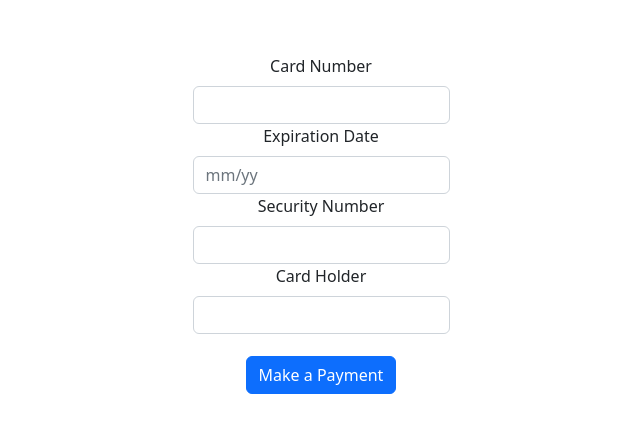
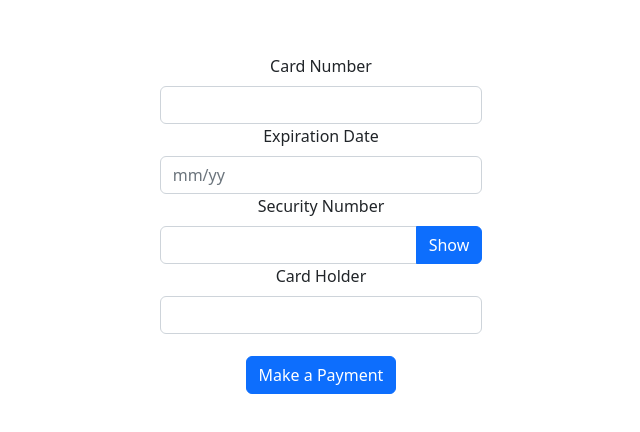
Before and after one commit to RodSoriano/pre-card, a React (Vite) app in the folder frontend-app/: page / in a window 1280 px wide. Shown: the part 176-608 px from the top of the page, without its empty margins (319-959 px from the left). Built offline with nearby package versions, Linux system fonts and the light colour scheme.

Commit message:
Add all the changes into refactoring branch

```diff
--- a/frontend-app/src/App.jsx
+++ b/frontend-app/src/App.jsx
@@ -1,6 +1,6 @@
 import './App.css'
 import 'bootstrap/dist/css/bootstrap.css';
-import PaymentForm from './components/PaymentForm';
+import PaymentForm from './components/CardPayment/PaymentForm';
 
 function App() {
   return (
--- /dev/null
+++ b/frontend-app/src/components/CardPayment/PaymentForm.jsx
@@ -0,0 +1,193 @@
+import './styles.css'
+import axios from 'axios'
+import { useState } from 'react'
+import FormInput from './resources/FormInput'
+import CustomInputGroup from './resources/CustomInputGroup'
+import CustomAlert from './resources/CustomAlert'
+import { colors, message } from './resources/alertOptions'
+import { colors as buttonColor, message as buttonMessage } from './resources/buttonOptions'
+import { Button, Col, Form, Row } from 'reactstrap'
+
+const PaymentForm = () => {
+  const [status, setStatus] = useState(false)
+  const [response, setResponse] = useState('')
+
+  const [cvv, setCvv] = useState('')
+  const [cvvLength, setCvvLength] = useState(3)
+  const [cvvIsVisible, setCvvIsVisible] = useState('password')
+  const [cardNumber, setCardNumber] = useState('')
+  const [expDate, setExpDate] = useState('')
+  const [cardHolder, setCardHolder] = useState('')
+
+  const localHost = 'http://www.localhost:8000'
+
+  const numbersOnly = (input) => {
+    const { value } = input.target
+    const inputValue = value.replace(/[^0-9]/g, '')
+
+    return inputValue
+  }
+
+  const charactersOnly = (input) => {
+    const { value } = input.target
+    const inputValue = value.replace(/[^a-z ]/gi, '')
+
+    return inputValue
+  }
+
+  const formatCardNumber = (e) => {
+    const inputValue = numbersOnly(e)
+
+    if (inputValue.length <= 19) {
+      setCardNumber(inputValue)
+    }
+  }
+
+  const formatExpDate = (e) => {
+    const inputValue = numbersOnly(e)
+
+    if (inputValue.length <= 2) {
+      setExpDate(inputValue)
+    } else if (inputValue.length <= 4) {
+      setExpDate(`${inputValue.slice(0, 2)}/${inputValue.slice(2)}`)
+    }
+  }
+
+  const formatCvvNumber = (e) => {
+    const inputValue = numbersOnly(e)
+    const cardFirstNumbers = cardNumber.slice(0, 2)
+
+    setCvv(inputValue)
+
+    switch (cardFirstNumbers) {
+      case '34':
+        setCvvLength(4)
+        break;
+      case '37':
+        setCvvLength(4)
+        break;
+      default:
+        setCvvLength(3)
+        break;
+    }
+  }
+
+  const makeVisible = () => {
+    switch (cvvIsVisible) {
+      case 'password':
+        setCvvIsVisible('text')
+        break;
+      default:
+        setCvvIsVisible('password')
+        break;
+    }
+  }
+
+  const buttonStatus = () => {
+    const isVisible = cvvIsVisible === 'password'
+
+    return {
+      color: isVisible ? buttonColor.primary : buttonColor.secondary,
+      message: isVisible ? buttonMessage.show : buttonMessage.hide
+    }
+  }
+
+  const formatCardHolder = (e) => {
+    const inputValue = charactersOnly(e)
+
+    setCardHolder(inputValue)
+  }
+
+  const handleOnSubmitt = async (form) => {
+    form.preventDefault()
+
+    const dataToSend = {
+      "card_number": cardNumber,
+      "expiration_date": expDate,
+      "security_number": cvv,
+      "card_holder": cardHolder
+    }
+
+    try {
+      const postResponse = await axios.post(`${localHost}/api/v1/payment`, dataToSend)
+      setStatus(postResponse.status)
+      setResponse(postResponse)
+    } catch (err) {
+      if (err.response) {
+        setStatus(err.response.status)
+        setResponse(err.response)
+      }
+    } finally {
+      setTimeout(() => {
+        setStatus('')
+      }, 5000)
+    }
+  }
+
+  const alertStatus = () => {
+    const isValid = status === 201
+
+    return {
+      color: isValid ? colors.success : colors.error,
+      message: isValid ? message.success : message.error
+    }
+  }
+
+  return (
+    <>
+      <Form onSubmit={handleOnSubmitt}>
+        <FormInput
+          labelText={'Card Number'}
+          nameProp={'card_number'}
+          valueProp={cardNumber?.match(/.{1,4}/g)?.join(' ') || ''}
+          onChangeProp={(e) => formatCardNumber(e)}
+          typeProp={'text'}
+          maxLengthProp={23}
+        />
+
+        <FormInput
+          labelText={'Expiration Date'}
+          nameProp={'expiration_date'}
+          placeHolderProp={'mm/yy'}
+          valueProp={expDate}
+          onChangeProp={(e) => formatExpDate(e)}
+          typeProp={'text'}
+          maxLengthProp={5}
+        />
+
+        <CustomInputGroup
+          labelText={'Security Number'}
+          nameProp={'security_number'}
+          valueProp={cvv || ''}
+          onChangeProp={(e) => formatCvvNumber(e)}
+          typeProp={cvvIsVisible}
+          maxLengthProp={cvvLength}
+          onClickProp={() => makeVisible()}
+          buttonProp={buttonStatus()}
+        />
+
+        <FormInput
+          labelText={'Card Holder'}
+          nameProp={'card_holder'}
+          valueProp={cardHolder || ''}
+          onChangeProp={(e) => formatCardHolder(e)}
+          typeProp={'text'}
+        />
+
+        <Row>
+          <Col className='form-button'>
+            <Button
+              color='primary'
+            >
+              Make a Payment
+            </Button>
+          </Col>
+        </Row>
+      </Form>
+
+      {status && (<CustomAlert params={alertStatus()} />)}
+    </>
+  )
+}
+
+export default PaymentForm
--- /dev/null
+++ b/frontend-app/src/components/CardPayment/resources/CustomInputGroup.jsx
@@ -0,0 +1,40 @@
+import { Row, Col, Label, InputGroup, Input, Button } from 'reactstrap'
+
+const CustomInputGroup = ({
+  labelText,
+  nameProp,
+  valueProp,
+  onChangeProp,
+  typeProp,
+  maxLengthProp,
+  onClickProp,
+  buttonProp
+}) => {
+  return (
+    <Row>
+      <Col>
+        <Label>
+          {labelText}
+        </Label>
+        <InputGroup>
+          <Input
+            name={nameProp}
+            value={valueProp}
+            onChange={onChangeProp}
+            maxLength={maxLengthProp}
+            type={typeProp}
+            required
+          />
+          <Button
+            onClick={onClickProp}
+            color={buttonProp.color}
+          >
+            {buttonProp.message}
+          </Button>
+        </InputGroup>
+      </Col>
+    </Row>
+  )
+}
+
+export default CustomInputGroup
--- /dev/null
+++ b/frontend-app/src/components/CardPayment/resources/FormInput.jsx
@@ -0,0 +1,32 @@
+import { Row, Col, Label, Input } from 'reactstrap'
+
+const FormInput = ({
+  labelText,
+  nameProp,
+  placeHolderProp,
+  valueProp,
+  onChangeProp,
+  typeProp,
+  maxLengthProp
+}) => {
+  return (
+    <Row>
+      <Col>
+        <Label>
+          {labelText}
+        </Label>
+        <Input
+          name={nameProp}
+          placeholder={placeHolderProp}
+          value={valueProp}
+          onChange={onChangeProp}
+          type={typeProp}
+          maxLength={maxLengthProp}
+          required
+        />
+      </Col>
+    </Row>
+  )
+}
+
+export default FormInput
--- a/frontend-app/src/components/alertOptions.js
+++ b/frontend-app/src/components/CardPayment/resources/alertOptions.js
@@ -4,6 +4,6 @@ export const colors = {
 }
 
 export const message = {
-  success: 'Your information was entered correctly.',
+  success: "Your information was enter correctly. You can close this page now.",
   error: 'The information submitted was incorrect, try again.'
 }
--- /dev/null
+++ b/frontend-app/src/components/CardPayment/resources/buttonOptions.js
@@ -0,0 +1,11 @@
+export const colors = {
+    primary: 'primary',
+    secondary: 'secondary',
+    success: 'success',
+    danger: 'danger'
+}
+
+export const message = {
+    show: 'Show',
+    hide: 'Hide'
+}
--- a/frontend-app/src/components/PaymentForm.jsx
+++ /dev/null
@@ -1,152 +0,0 @@
-import './styles.css'
-import axios from 'axios'
-import { useState } from 'react'
-import CustomAlert from './CustomAlert'
-import { colors, message } from './alertOptions'
-import { Button, Col, Form, Input, Label, Row } from 'reactstrap'
-
-const PaymentForm = () => {
-  const [status, setStatus] = useState(false)
-  const [expDate, setExpDate] = useState('')
-  const [cardNumber, setCardNumber] = useState('')
-  const localHost = 'http://www.localhost:8000'
-
-  const numbersOnly = (e) => {
-    const { value } = e.target
-    const inputValue = value.replace(/[^0-9]/g, '')
-
-    return inputValue
-  }
-
-  const formatCardNumber = (e) => {
-    const inputValue = numbersOnly(e)
-
-    if (inputValue.length <= 19) {
-      setCardNumber(inputValue)
-    }
-  }
-
-  const formatExpDate = (e) => {
-    const inputValue = numbersOnly(e)
-
-    if (inputValue.length <= 2) {
-      setExpDate(inputValue)
-    } else if (inputValue.length <= 4) {
-      setExpDate(`${inputValue.slice(0, 2)}/${inputValue.slice(2)}`)
-    }
-  }
-
-
-  const handleOnSubmitt = async (formData) => {
-    formData.preventDefault()
-
-    const dataToSend = {
-      "card_number": cardNumber,
-      "expiration_date": expDate,
-      "security_number": formData.target.security_number.value,
-      "card_holder": formData.target.card_holder.value
-    }
-
-    try {
-      const postResponse = await axios.post(`${localHost}/api/v1/payment`, dataToSend);
-      setStatus(postResponse.status);
-    } catch (err) {
-      if (err.response) {
-        setStatus(err.response.status);
-      }
-    } finally {
-      setTimeout(() => {
-        setStatus('');
-      }, 5000);
-    }
-  }
-
-  const alertStatus = () => {
-    const isValid = status === 201
-
-    return {
-      color: isValid ? colors.success : colors.error,
-      message: isValid ? message.success : message.error
-    }
-  }
-
-  return (
-    <>
-      <Form onSubmit={handleOnSubmitt}>
-        <Row>
-          <Col>
-            <Label>
-              Card Number
-            </Label>
-            <Input
-              name='card_number'
-              value={cardNumber?.match(/.{1,4}/g)?.join(' ') || ''}
-              onChange={(e) => formatCardNumber(e)}
-              type='text'
-              maxLength={23}
-              required
-            />
-          </Col>
-        </Row>
-
-        <Row>
-          <Col>
-            <Label>
-              Expiration Date
-            </Label>
-            <Input
-              name='expiration_date'
-              placeholder='mm/yy'
-              value={expDate}
-              onChange={(e) => formatExpDate(e)}
-              type='text'
-              required
-            />
-          </Col>
-        </Row>
-
-        <Row>
-          <Col>
-            <Label>
-              Security Number
-            </Label>
-            <Input
-              name='security_number'
-              type='password'
-              required maxLength={4}
-            />
-          </Col>
-        </Row>
-
-        <Row>
-          <Col>
-            <Label>
-              Card Holder
-            </Label>
-            <Input
-              name='card_holder'
-              type='text'
-              required
-            />
-          </Col>
-        </Row>
-
-        <Row>
-          <Col className='form-button'>
-            <Button
-              color='primary'
-            >
-              Make a Payment
-            </Button>
-          </Col>
-        </Row>
-      </Form>
-
-      {status && (
-        <CustomAlert params={alertStatus()} />
-      )}
-    </>
-  )
-}
-
-export default PaymentForm
```
Also changed, not shown: frontend-app/src/components/CardPayment/resources/CustomAlert.jsx (renamed from frontend-app/src/components/CustomAlert.jsx), frontend-app/src/components/CardPayment/styles.css (renamed from frontend-app/src/components/styles.css), 1 other file (tests, documents, lock files or other folders).
